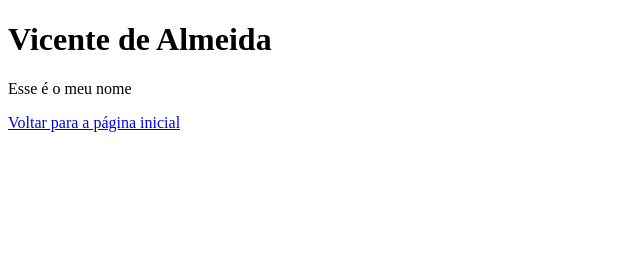
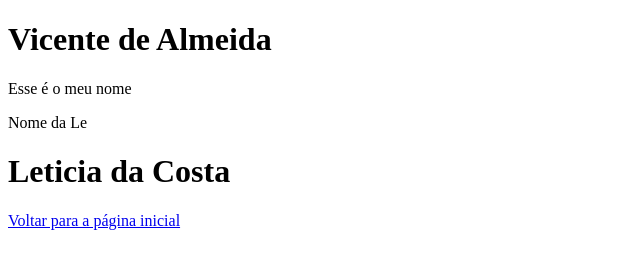
Before and after one commit to VicenteDeAlmeida/aulagithub, a plain HTML site: page meunome.html in a window 1280 px wide. Shown: the whole page, without its empty margins (0-640 px from the left). Drawn offline with Linux system fonts and the light colour scheme.

Commit message:
Outras alterações

```diff
--- a/meunome.html
+++ b/meunome.html
@@ -8,6 +8,8 @@
 <body>
    <h1>Vicente de Almeida</h1>
    <p>Esse é o meu nome</p>
+   <p>Nome da Le</p>
+   <h1>Leticia da Costa</h1>
    <a href="index.html">Voltar para a página inicial</a>
 </body>
 </html>
```
Also changed, not shown: index.html (+1 -0 lines).
